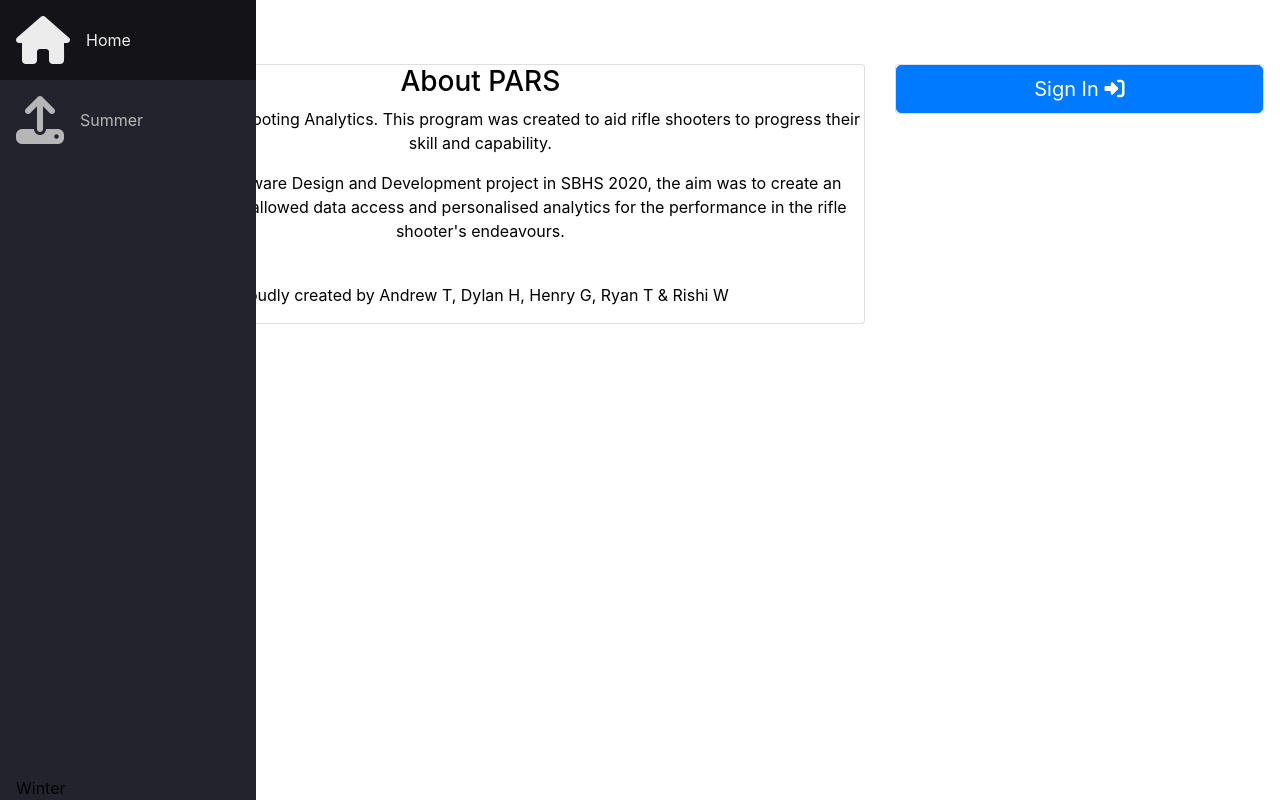
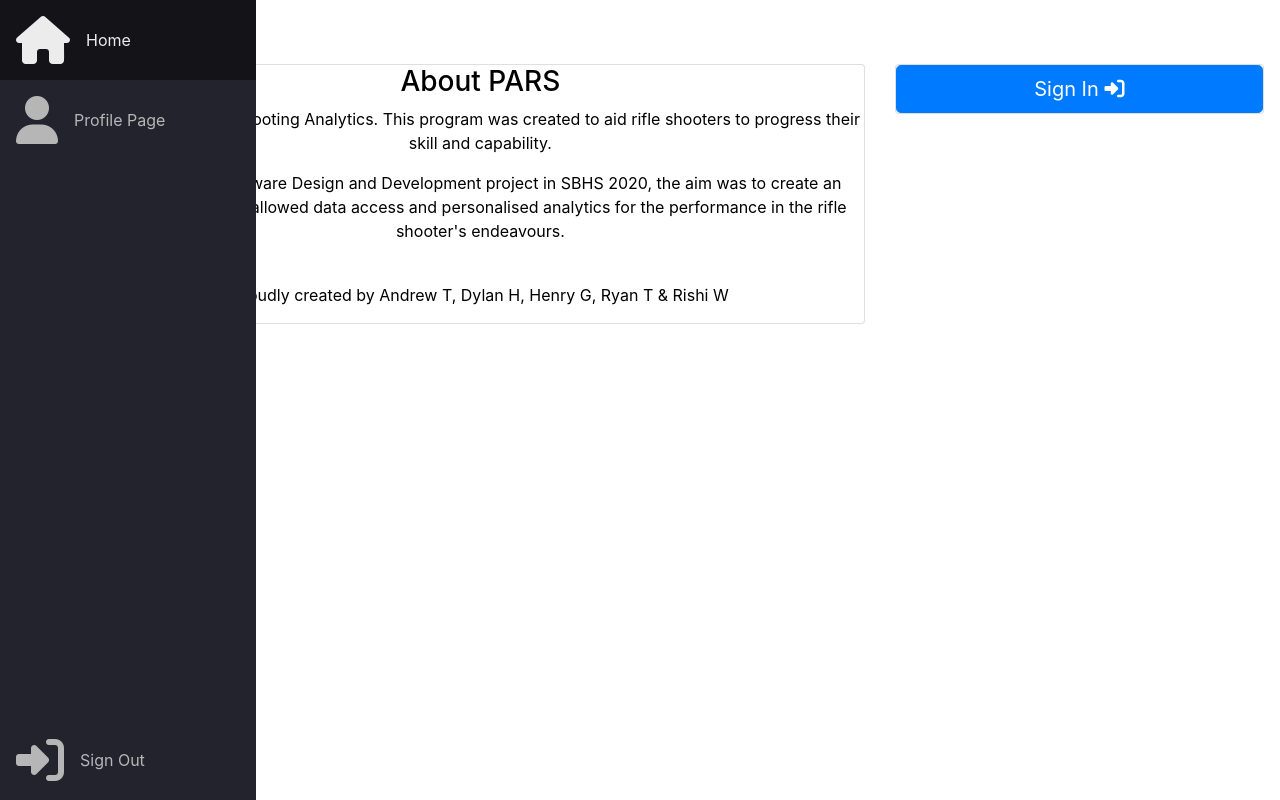
Before and after one commit to TAS-scorchedshadow/Rifle_Shooting_Major, a Flask app: page / in a window 1280 px wide. Run offline with Flask 2, Linux system fonts and the light colour scheme; some libraries are stand-ins or nearby versions.

Commit message:
Setting up profile.html

```diff
--- a/app.py
+++ b/app.py
@@ -8,5 +8,9 @@ def hello_world():
     return render_template('landingPage.html')
 
 
+@app.route('/profile')
+def profile():
+    return render_template('profile.html')
+
 if __name__ == '__main__':
     app.run()
--- a/templates/base.html
+++ b/templates/base.html
@@ -14,22 +14,23 @@
     <nav class="sidebar">
         <u1 class="sidebar-nav">
             <li class="nav-item">
-                <a href="#" class = "nav-link">
+                <a href="/home" class = "nav-link">
                     <i class="fas fa-home"></i>
                     <span class="linked-text">Home</span>
                 </a>
             </li>
             <li class="nav-item">
-                <a href="#" class = "nav-link">
-                    <i class="fas fa-upload"></i>
-                    <span class="linked-text">Summer</span>
+                <a href="/profile" class = "nav-link">
+                    <i class="fas fa-user"></i>
+                    <span class="linked-text">Profile Page</span>
                 </a>
 
             </li>
             <li class="nav-item">
                 <a href="#" class = "nav-link">
+                    <i class="fas fa-sign-in-alt"></i>
+                    <span class="linked-text">Sign Out</span>
                 </a>
-                <span class="linked-text">Winter</span>
             </li>
         </u1>
     </nav>
```
Also changed, not shown: templates/profile.html (added, +44 -0 lines).
